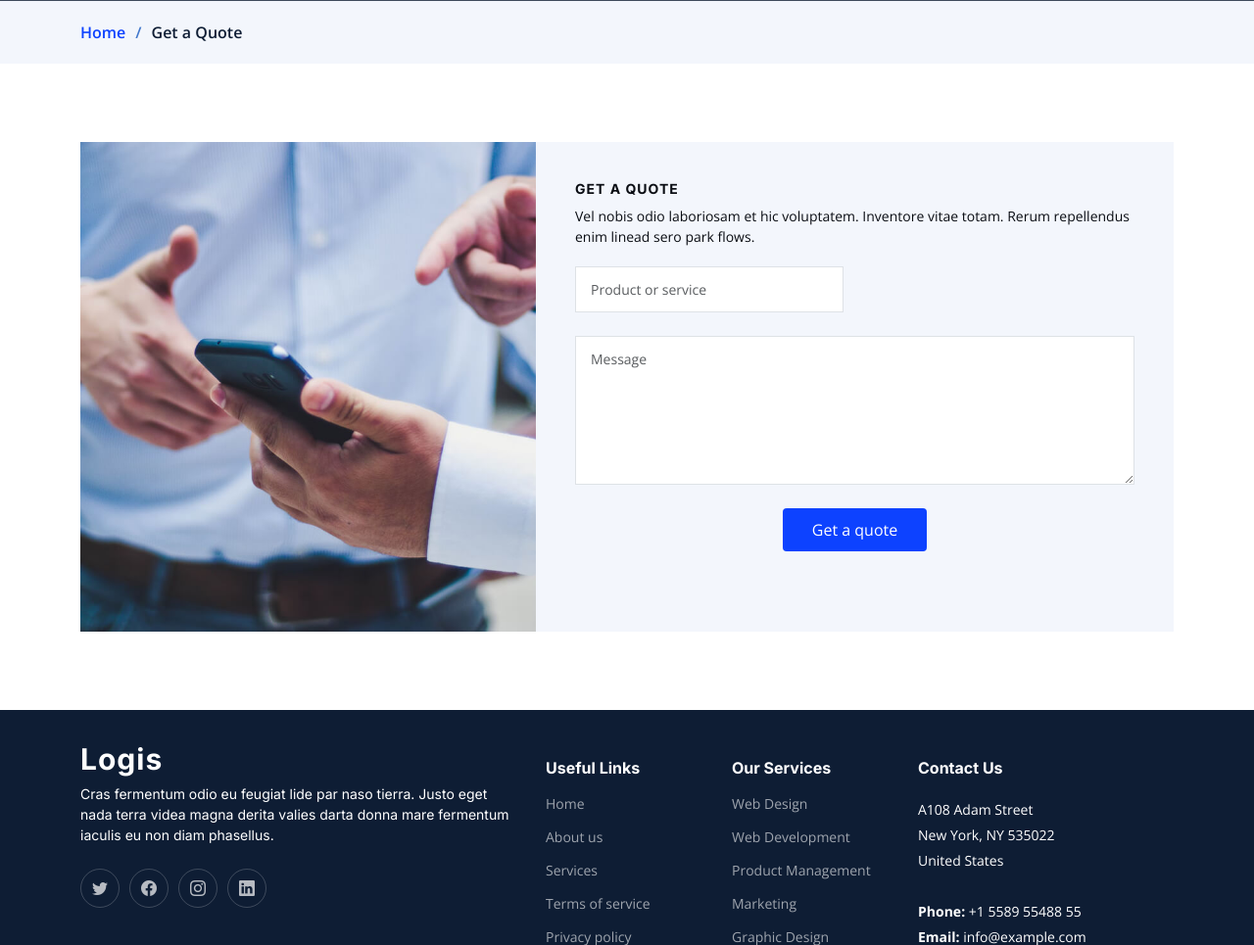
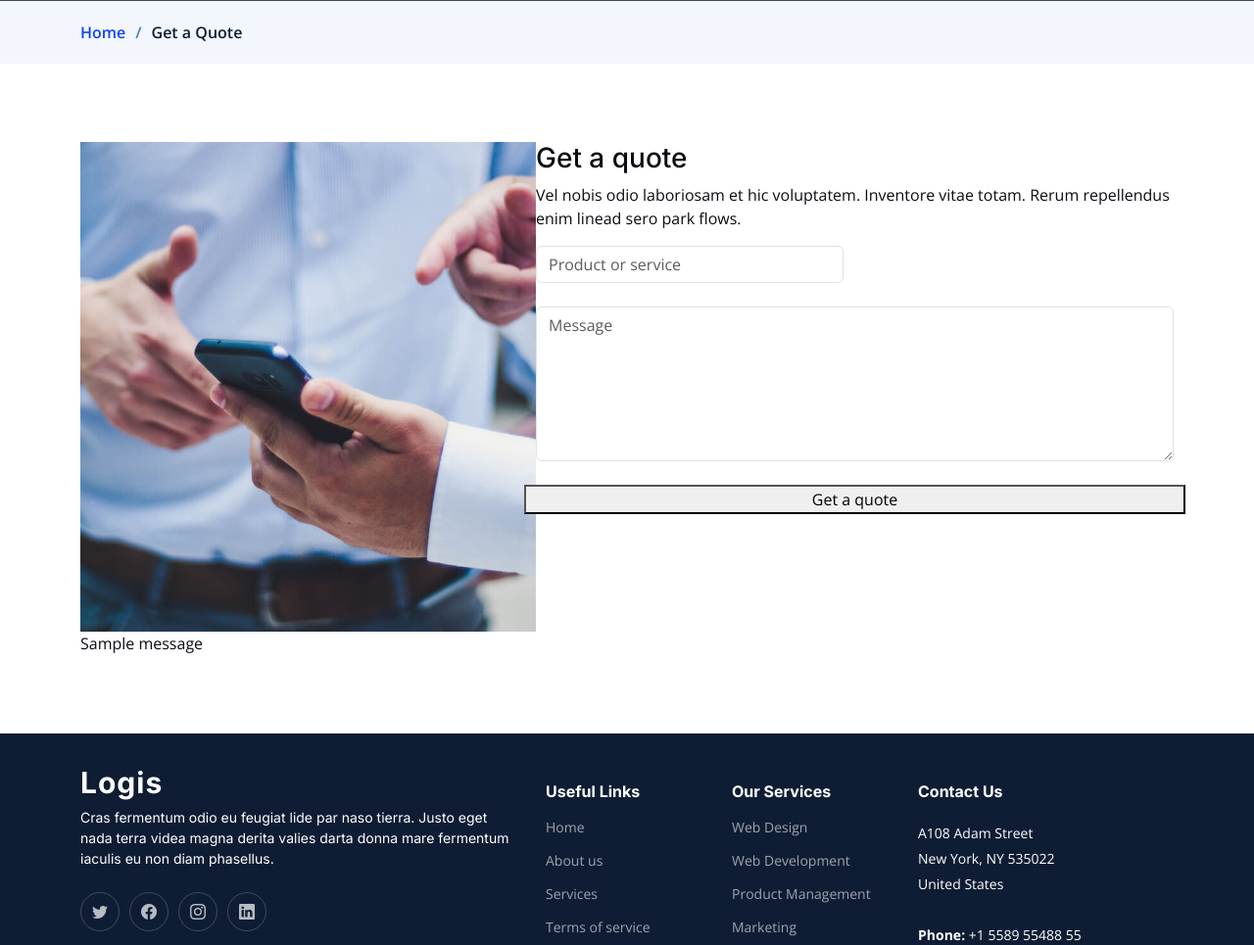
Before and after one commit to rezaamohseni/django-class, a Django app: page /services/qoute/ in a window 1280 px wide. Shown: the part 382-1347 px from the top of the page at 98% size. Run offline with Django 5.2, Linux system fonts and the light colour scheme; tables that the repository leaves empty hold one stand-in row (values such as "Sample post"); one stand-in notice (Sample message) is shown; some libraries are stand-ins or nearby versions.

Commit message:
FUUL FORM

```diff
--- a/services/admin.py
+++ b/services/admin.py
@@ -1,5 +1,5 @@
 from django.contrib import admin
-from .models import SpecialService, Team, Skill , Category , Option , Service
+from .models import SpecialService, Team, Skill , Category , Option , Service , Comment
 
 class SpecialServiceAdmin(admin.ModelAdmin):
     list_display = ['title', 'status']
@@ -13,3 +13,4 @@ admin.site.register(Skill)
 admin.site.register(Category)
 admin.site.register(Option)
 admin.site.register(Service)
+admin.site.register(Comment)
--- a/services/models.py
+++ b/services/models.py
@@ -74,8 +74,10 @@ class Service(models.Model):
     # def truncate_char(self):
     #     return str(self.description)[:10]
 
-class Coment(models.Model):
+class Comment(models.Model):
     product_name = models.CharField(max_length=100)
-    message = models.CharField(max_length=100)
+    message = models.TextField(max_length=100)
     status = models.BooleanField(default=False)
     created_at = models.DateTimeField(auto_now_add=True)
+    def __str__(self):
+        return self.product_name
--- a/services/views.py
+++ b/services/views.py
@@ -1,6 +1,8 @@
-from django.shortcuts import render , get_object_or_404
+from django.shortcuts import render , get_object_or_404 , redirect
 from .models import SpecialService, Team, Skill , Category , Option , Service
 from django.core.paginator import Paginator , EmptyPage , PageNotAnInteger
+from .forms import CommentForm
+from django.contrib import messages
 
 def services(request, **kwargs):
     if kwargs.get('category'):
@@ -53,4 +55,14 @@ def services_detail(request ,id):
 
 
 def qoute(request):
-    return render(request, 'services/get-a-quote.html')
+    if request.method == 'POST':
+        form = CommentForm(request.POST)
+        if form.is_valid():
+            form.save()
+            messages.add_message(request , messages.SUCCESS, 'your comment was delivered succssesfully and will be publish asap!')
+            return redirect(request.path_info)
+        else:
+            messages.add_message(request , messages.ERROR, 'your input data may be incorrect')
+            return redirect(request.path_info)
+    else:
+        return render(request, 'services/get-a-quote.html')
--- a/templates/services/get-a-quote.html
+++ b/templates/services/get-a-quote.html
@@ -35,29 +35,33 @@
           <div class="col-lg-5 quote-bg" style="background-image: url({% static 'assets/img/quote-bg.jpg' %});"></div>
 
           <div class="col-lg-7">
-            <form action="forms/quote.php" method="post" class="php-email-form">
+
+            <form  method="post" >
+              {% csrf_token %}
               <h3>Get a quote</h3>
               <p>Vel nobis odio laboriosam et hic voluptatem. Inventore vitae totam. Rerum repellendus enim linead sero park flows.</p>
               <div class="row gy-4">
 
                 <div class="col-md-6">
-                  <input type="text" name="departure" class="form-control" placeholder="Product or service" required>
+                  <input type="text" name="Productname" class="form-control" placeholder="Product or service" required>
                 </div>
 
                 <div class="col-md-12">
                   <textarea class="form-control" name="message" rows="6" placeholder="Message" required></textarea>
                 </div>
 
-                <div class="col-md-12 text-center">
-                  <div class="loading">Loading</div>
-                  <div class="error-message"></div>
-                  <div class="sent-message">Your quote request has been sent successfully. Thank you!</div>
+
 
                   <button type="submit">Get a quote</button>
                 </div>
 
               </div>
             </form>
+            {% if messages %}
+            {% for message in messages %}
+            {{ message}}
+            {% endfor %}
+            {% endif %}
           </div><!-- End Quote Form -->
 
         </div>
```
Also changed, not shown: services/forms.py (added, +8 -0 lines), services/migrations/0002_comment.py (added), services/migrations/0003_alter_comment_message.py (added).
